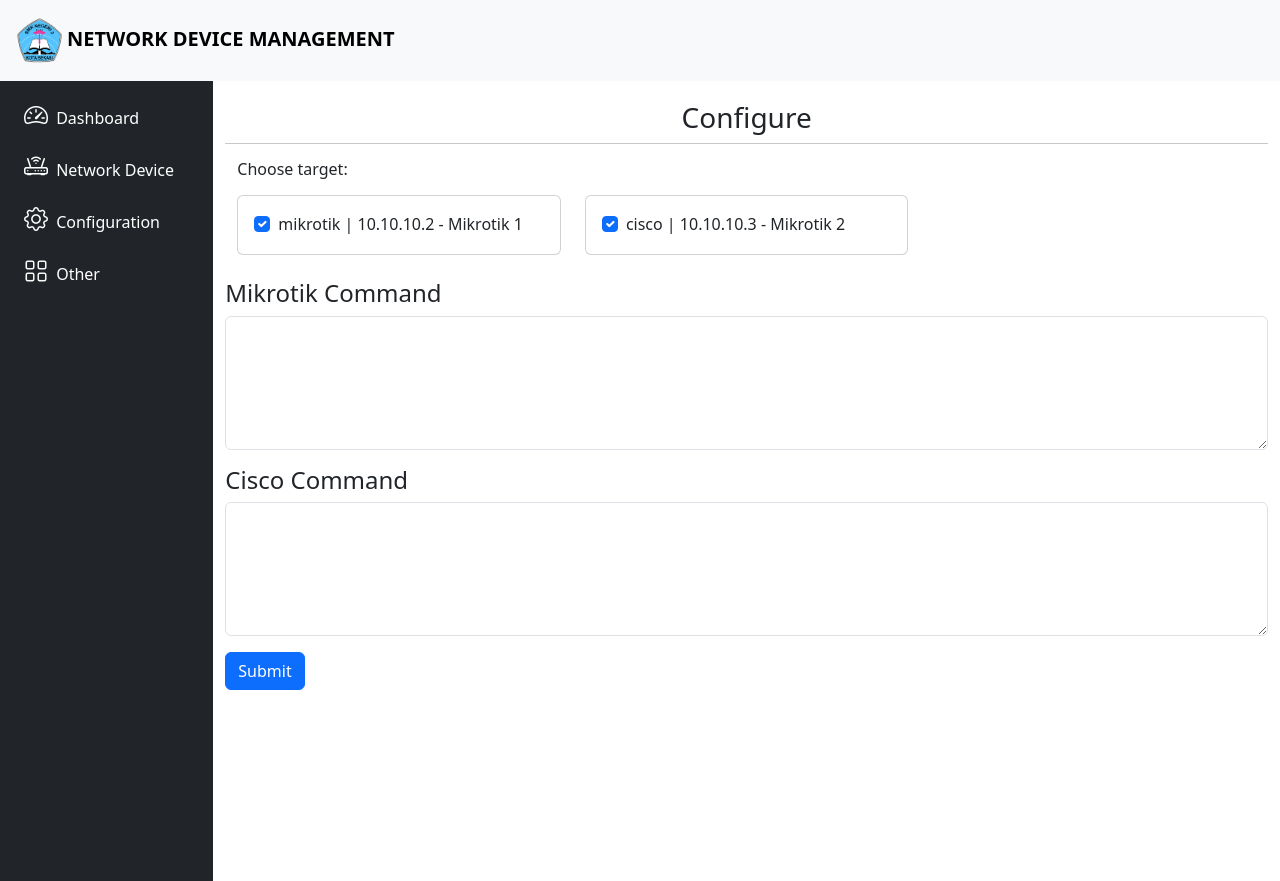
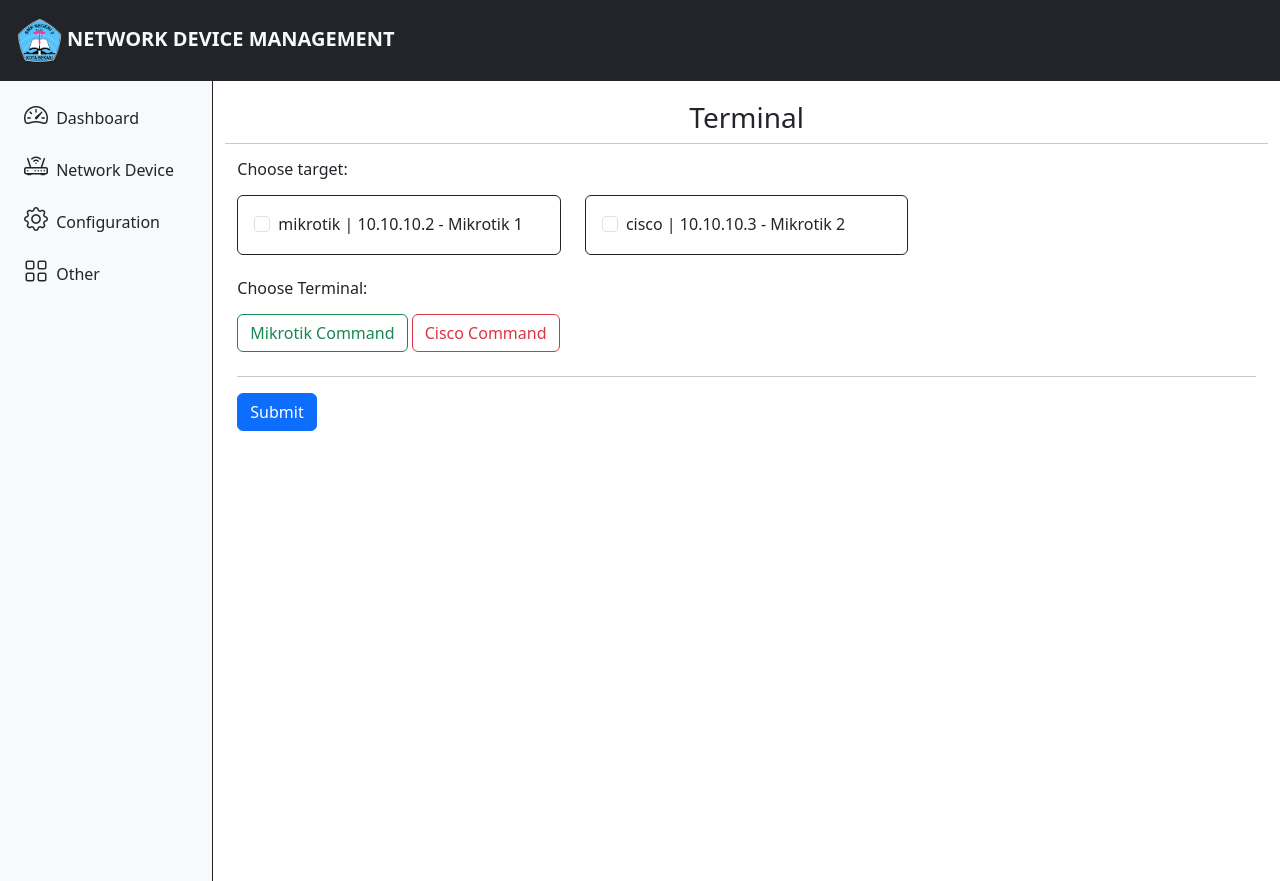
Before and after one commit to jar9500/NetworkDeviceManagement, a Django app: page /configuration in a window 1280 px wide. Run offline with Django 4.2, Linux system fonts and the light colour scheme; data comes from the database, SQL or seed files in the repository; some libraries are stand-ins or nearby versions.

Commit message:
Update Frontend

```diff
--- a/templates/base.html
+++ b/templates/base.html
@@ -15,9 +15,9 @@
 <body>
     <!-- navbar -->
     <header>
-        <nav class="navbar bg-body-tertiary">
+        <nav class="navbar bg-dark ">
             <div class="container-fluid">
-                <a class="navbar-brand text-uppercase fw-bold" href="#" id="navbar">
+                <a class="navbar-brand text-uppercase fw-bold text-light" href="#" id="navbar">
                     <img src="{% static 'img/SMKN3Bekasi.png' %}" alt="Logo" width="55" height="55"
                         class="d-inline-block align-text-center p-1">Network Device Management
                 </a>
@@ -32,57 +32,57 @@
             <div class="row">
                 <div class="container-fluid">
                     <div class="row flex-nowrap">
-                        <div class="col-auto col-md-3 col-xl-2 px-sm-2 px-0 bg-dark ">
+                        <div class="col-auto col-md-3 col-xl-2 px-sm-2 px-0 bg-light border-end border-dark">
                             <div
-                                class="d-flex flex-column align-items-center align-items-sm-start px-3 pt-2 text-white min-vh-100">
+                                class="d-flex flex-column align-items-center align-items-sm-start px-3 pt-2 text-dark min-vh-100">
                                 <ul class="nav nav-pills flex-column mb-sm-auto mb-0 align-items-center align-items-sm-start" id="menu">
                                     <li class="nav-item">
-                                        <a href="#" class="nav-link align-middle px-0 text-white">
+                                        <a href="#" class="nav-link align-middle px-0 text-dark">
                                             <i class="fs-4 bi-speedometer2"></i> <span class="ms-1 d-none d-sm-inline ">Dashboard</span>
                                         </a>
                                     </li>
                                     <li>
-                                        <a href="#submenu1" data-bs-toggle="collapse" class="nav-link px-0 align-middle text-white">
+                                        <a href="#submenu1" data-bs-toggle="collapse" class="nav-link px-0 align-middle text-dark">
                                             <i class="fs-4 bi bi-router"></i> <span class="ms-1 d-none d-sm-inline">Network Device</span> </a>
                                         <ul class="collapse nav flex-column ms-1" id="submenu1" data-bs-parent="#menu">
                                             <li class="w-100">
-                                                <a href="#" class="nav-link px-0 text-white"><i class="fs-6 bi-list-task"> </i>
+                                                <a href="#" class="nav-link px-0 text-dark"><i class="fs-6 bi-list-task"> </i>
                                                     <span class="d-none d-sm-inline">Device List</span></a>
                                             </li>
                                             <li>
-                                                <a href="#" class="nav-link px-0 text-white"><i class="fs-6 bi-plus-square"> </i>
+                                                <a href="#" class="nav-link px-0 text-dark"><i class="fs-6 bi-plus-square"> </i>
                                                     <span class="d-none d-sm-inline">Add New Device</span></a>
                                             </li>
                                         </ul>
                                     </li>
                                     <li>
-                                        <a href="#submenu2" data-bs-toggle="collapse" class="nav-link px-0 align-middle text-white">
+                                        <a href="#submenu2" data-bs-toggle="collapse" class="nav-link px-0 align-middle text-dark">
                                             <i class="fs-4 bi-gear"></i> <span class="ms-1 d-none d-sm-inline">Configuration</span></a>
                                         <ul class="collapse nav flex-column ms-1" id="submenu2" data-bs-parent="#menu">
                                             <li class="w-100">
-                                                <a href="#" class="nav-link px-0 text-white"><i class="fs-6 bi-command"> </i>
+                                                <a href="#" class="nav-link px-0 text-dark"><i class="fs-6 bi-command"> </i>
                                                     <span class="d-none d-sm-inline">Auto Configuration</span></a>
                                             </li>
                                             <li>
-                                                <a href="#" class="nav-link px-0 text-white"><i class="fs-6 bi-terminal"> </i>
+                                                <a href="#" class="nav-link px-0 text-dark"><i class="fs-6 bi-terminal"> </i>
                                                     <span class="d-none d-sm-inline">Terminal</span></a>
                                             </li>
                                             <li>
-                                                <a href="#" class="nav-link px-0 text-white"><i class="fs-6 bi-check2-all"> </i>
+                                                <a href="#" class="nav-link px-0 text-dark"><i class="fs-6 bi-check2-all"> </i>
                                                     <span class="d-none d-sm-inline">Verify Config</span></a>
                                             </li>
                                         </ul>
                                     </li>
                                     <li>
-                                        <a href="#submenu3" data-bs-toggle="collapse" class="nav-link px-0 align-middle text-white">
+                                        <a href="#submenu3" data-bs-toggle="collapse" class="nav-link px-0 align-middle text-dark">
                                             <i class="fs-4 bi-grid"></i> <span class="ms-1 d-none d-sm-inline">Other</span> </a>
                                             <ul class="collapse nav flex-column ms-1" id="submenu3" data-bs-parent="#menu">
                                             <li class="w-100">
-                                                <a href="#" class="nav-link px-0 text-white"><i class="fs-6 bi-journal-bookmark-fill"> </i>
+                                                <a href="#" class="nav-link px-0 text-dark"><i class="fs-6 bi-journal-bookmark-fill"> </i>
                                                     <span class="d-none d-sm-inline">Log</span></a>
                                             </li>
                                             <li>
-                                                <a href="#" class="nav-link px-0 text-white"><i class="fs-6 bi-arrow-clockwise"> </i>
+                                                <a href="#" class="nav-link px-0 text-dark"><i class="fs-6 bi-arrow-clockwise"> </i>
                                                     <span class="d-none d-sm-inline">Backup</span></a>
                                             </li>
                                         </ul>
--- a/templates/configuration.html
+++ b/templates/configuration.html
@@ -4,36 +4,39 @@
 <div class="col py-1">
     <div class="container ">
         <div class="row">
-            <h3 class="text-center mt-3">Configure</h3>
+            <h3 class="text-center mt-3">Terminal</h3>
             <hr>
-                    <h6 class="">Choose target:</h6>
+            <h6>Choose target:</h6>
             <form method="POST">
             {% csrf_token %}
             <div class="row">
                 {% for device in devices %}
                 <div class="col-xl-4">
-                        <div class="card my-2">
+                    <div class="card my-2 border-dark">
                         <div class="card-body">
                             <div class="form-check">
-                                        <input class="form-check-input" type="checkbox" id="check1" name="{{ device.id }}" checked>
-                                    {{device.vendor}} | {{device.IP_address}} - {{device.hostname}}
+                                <input class="form-check-input" type="checkbox" name="{{ device.id }}"> {{device.vendor}} | {{device.IP_address}} - {{device.hostname}}
                             </div>
                         </div>
                     </div>
                 </div>
                 {% endfor %}
             </div>
+            <h6 class="mt-3">Choose Terminal:</h6>
+                <a class="my-2 btn btn-outline-success" data-bs-toggle="collapse" href="#Collapse1" role="button" aria-expanded="false">Mikrotik Command</a>
+                <button class="my-2 btn btn-outline-danger" type="button" data-bs-toggle="collapse" data-bs-target="#Collapse2" aria-expanded="false">Cisco Command</button>
+                    <div class="col">
+                        <div class="collapse multi-collapse" id="Collapse1">
+                            <textarea class="form-control my-2 border-success" rows="4" name="mikrotik_command"></textarea>
                         </div>
                     </div>
-
-                <h4 class="mt-3">Mikrotik Command</h4>
-                <textarea class="form-control" rows="5" name="mikrotik_command"></textarea>
-
-                <h4 class="mt-3">Cisco Command</h4>
-                <textarea class="form-control" rows="5" name="cisco_command"></textarea>
-
-                <button type="submit" class="mt-3 btn btn-primary">Submit</button>
-
+                    <div class="col">
+                        <div class="collapse multi-collapse" id="Collapse2">
+                            <textarea class="form-control my-2 border-danger" rows="4" name="cisco_command"></textarea>
+                        </div>
+                    </div>
+                    <hr>
+                <button type="submit" class="btn btn-primary">Submit</button>
             </form>
         </div>
     </div>
```
Also changed, not shown: templates/home.html (+4 -4 lines). Lines whose indentation alone changed are shown as unchanged.
